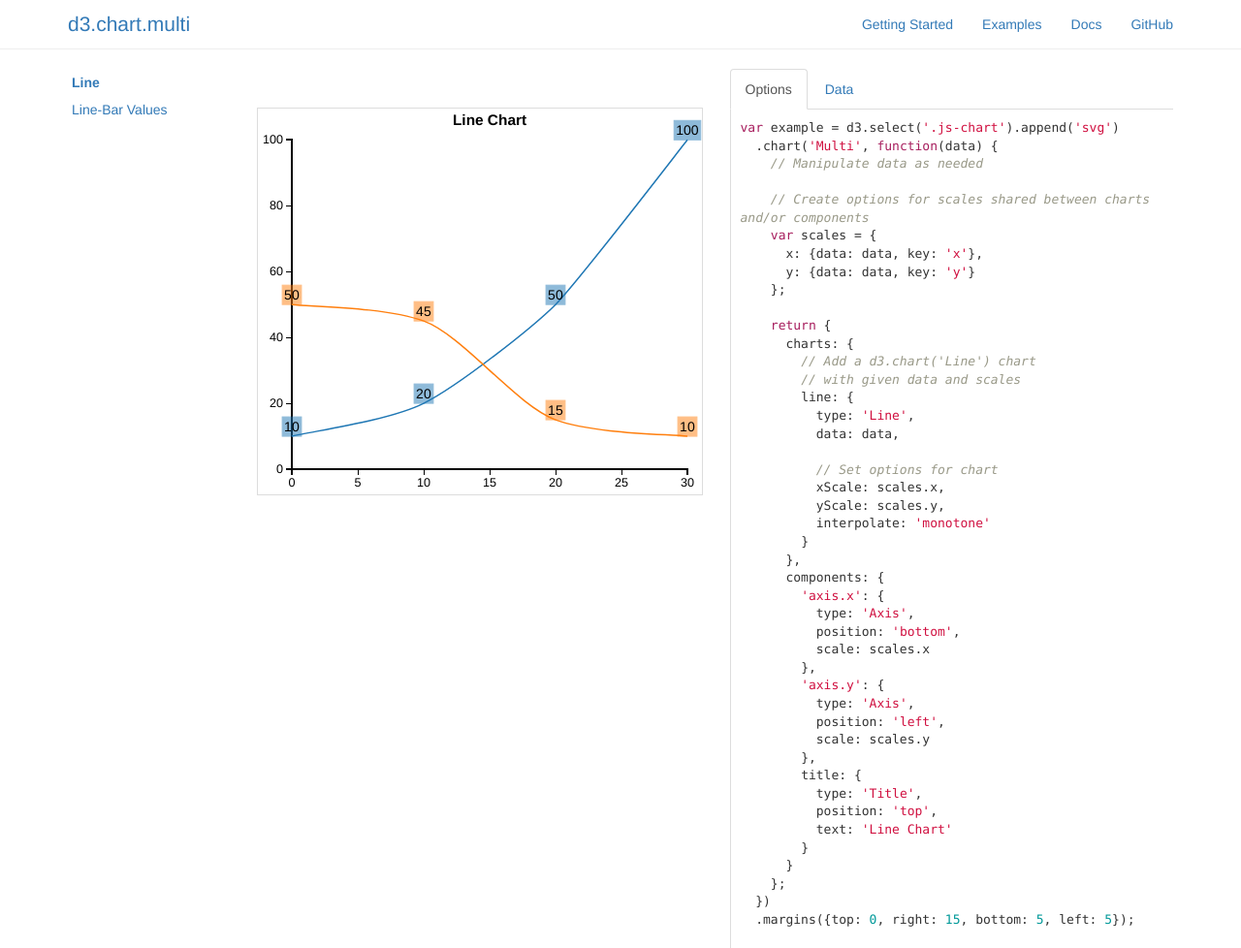
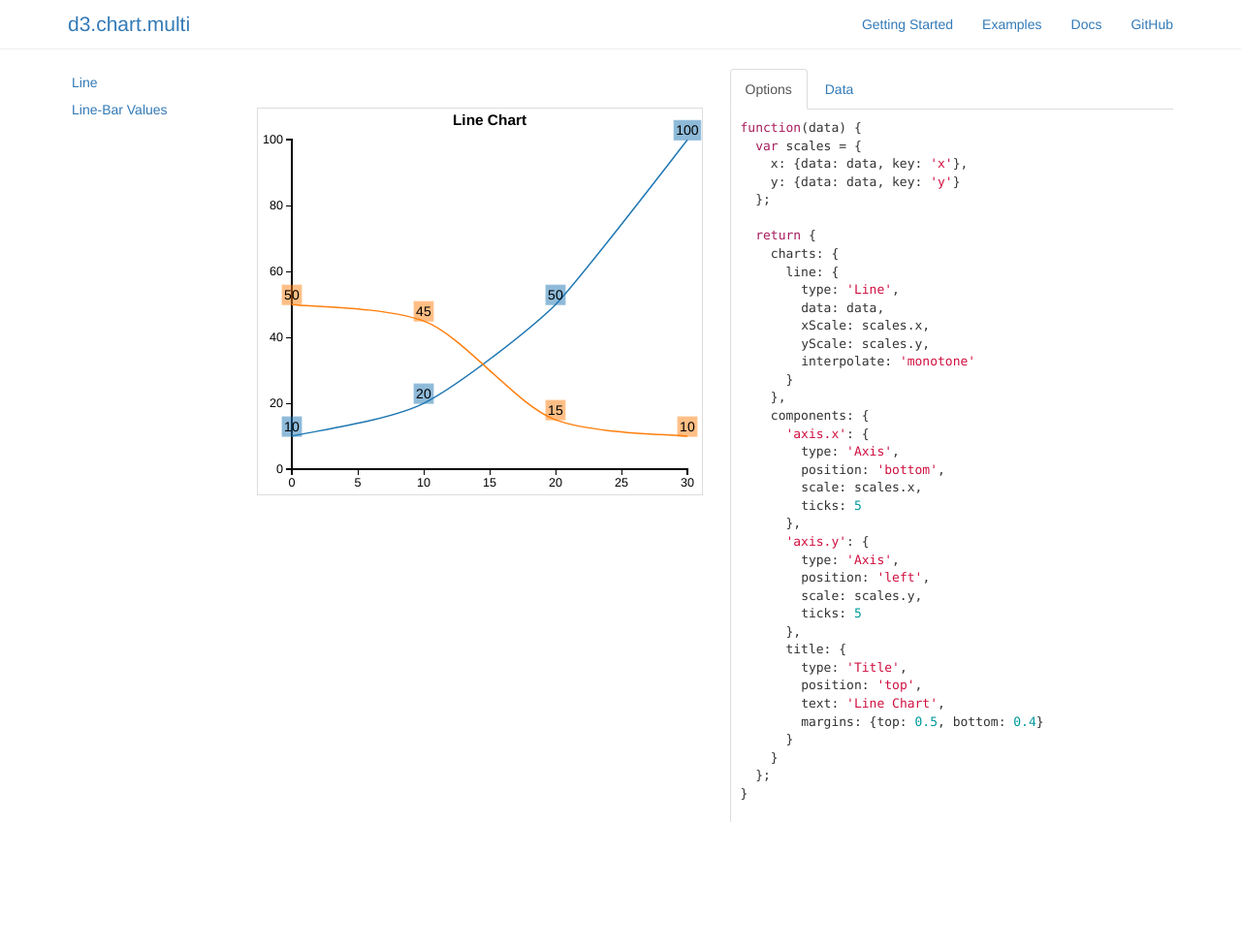
Before and after one commit to CSNW/d3.compose, a Jekyll site: the page built from examples/index.html, in a window 1280 px wide. Shown: the whole page at 97% size. Built offline with Jekyll 4.4.1, drawn with Linux system fonts in a browser that asks for light colours; Markdown is read by kramdown in place of the engine named in the settings; after the commit the page ends 900 px from its top, so only the background shows below that.

Commit message:
Move examples to pure js

```diff
--- a/_includes/example-line-bar-values.html
+++ /dev/null
@@ -1,55 +0,0 @@
-<script type="text/html" id="example-line-bar-values">
-<pre><code class="js">var example = d3.select('.js-chart').append('svg')
-  .chart('Multi', function(data) {
-    var input = data.input;
-    var results = data.results;
-    var scales = {
-      x: {type: 'ordinal', data: input, key: 'x'},
-      y: {data: input, key: 'y'},
-      y2: {data: results, key: 'y', domain: [0, 100]}
-    };
-
-    return d3.chart.xy({
-      charts: {
-        input: {
-          type: 'LineValues',
-          data: input,
-          xScale: scales.x,
-          yScale: scales.y
-        },
-        results: {
-          type: 'Bars',
-          data: results,
-          xScale: scales.x,
-          yScale: scales.y2
-        }
-      },
-      axes: {
-        x: {type: 'AxisValues', position: 'bottom', scale: scales.x},
-        y: {position: 'left', scale: scales.y, title: 'Input'},
-        y2: {position: 'right', scale: scales.y2, title: 'Results'}
-      },
-      title: 'Input vs. Output'
-    });
-  });
-</code></pre>
-<pre><code class="js">{
-  input: [
-    {
-      key: 'input',
-      values: [{x: 'a', y: 100}, {x: 'b', y: 200}, {x: 'c', y: 300}]
-    }
-  ],
-  results: [
-    {
-      key: 'run-1',
-      values: [{x: 'a', y: 10}, {x: 'b', y: 30}, {x: 'c', y: 20}]
-    },
-    {
-      key: 'run-2',
-      values: [{x: 'a', y: 15}, {x: 'b', y: 25}, {x: 'c', y: 20}]
-    }
-  ]
-};
-</code></pre>
-</script>
--- a/_includes/example-line.html
+++ /dev/null
@@ -1,60 +0,0 @@
-<script type="text/html" id="example-line">
-<div class="highlight"><pre><code class="js">var example = d3.select('.js-chart').append('svg')
-  .chart('Multi', function(data) {
-    // Manipulate data as needed
-
-    // Create options for scales shared between charts and/or components
-    var scales = {
-      x: {data: data, key: 'x'},
-      y: {data: data, key: 'y'}
-    };
-
-    return {
-      charts: {
-        // Add a d3.chart('Line') chart
-        // with given data and scales
-        line: {
-          type: 'Line',
-          data: data,
-
-          // Set options for chart
-          xScale: scales.x,
-          yScale: scales.y,
-          interpolate: 'monotone'
-        }
-      },
-      components: {
-        'axis.x': {
-          type: 'Axis',
-          position: 'bottom',
-          scale: scales.x
-        },
-        'axis.y': {
-          type: 'Axis',
-          position: 'left',
-          scale: scales.y
-        },
-        title: {
-          type: 'Title',
-          position: 'top',
-          text: 'Line Chart'
-        }
-      }
-    };
-  })
-  .margins({top: 0, right: 15, bottom: 5, left: 5});
-</code></pre></div>
-<div class="highlight"><pre><code class="js">[
-  {
-    key: 'a', values: [
-      {x: 0, y: 10}, {x: 10, y: 20}, {x: 20, y: 50}, {x: 30, y: 100}
-    ]
-  },
-  {
-    key: 'b', values: [
-      {x: 0, y: 50}, {x: 10, y: 45}, {x: 20, y: 15}, {x: 30, y: 10}
-    ]
-  }
-]
-</pre></div>
-</script>
--- a/examples/index.html
+++ b/examples/index.html
@@ -34,6 +34,3 @@ scripts: |
     </div>
   </section>
 </div>
-
-{% include example-line.html %}
-{% include example-line-bar-values.html %}
--- a/js/examples.js
+++ b/js/examples.js
@@ -3,10 +3,11 @@
 var helpers = d3.chart.helpers;
 var mixins = d3.chart.mixins;
 
-  var examples = {
-    line: {
-      id: 'line',
-      options: function(data) {
+var examples = {};
+
+// Line
+examples.line = {};
+examples.line.options = function(data) {
   var scales = {
     x: {data: data, key: 'x'},
     y: {data: data, key: 'y'}
@@ -14,16 +15,37 @@
 
   return {
     charts: {
-            line: {type: 'Line', data: data, xScale: scales.x, yScale: scales.y, interpolate: 'monotone'}
+      line: {
+        type: 'Line',
+        data: data,
+        xScale: scales.x,
+        yScale: scales.y,
+        interpolate: 'monotone'
+      }
     },
     components: {
-            'axis.x': {type: 'Axis', position: 'bottom', scale: scales.x, ticks: 5},
-            'axis.y': {type: 'Axis', position: 'left', scale: scales.y, ticks: 5},
-            title: {type: 'Title', position: 'top', text: 'Line Chart', margins: {top: 0.5, bottom: 0.4}}
+      'axis.x': {
+        type: 'Axis',
+        position: 'bottom',
+        scale: scales.x,
+        ticks: 5
+      },
+      'axis.y': {
+        type: 'Axis',
+        position: 'left',
+        scale: scales.y,
+        ticks: 5
+      },
+      title: {
+        type: 'Title',
+        position: 'top',
+        text: 'Line Chart',
+        margins: {top: 0.5, bottom: 0.4}
+      }
     }
   };
-      },
-      data: [
+};
+examples.line.data = [
   {
     key: 'a', values: [
       {x: 0, y: 10}, {x: 10, y: 20}, {x: 20, y: 50}, {x: 30, y: 100}
@@ -34,11 +56,11 @@
       {x: 0, y: 50}, {x: 10, y: 45}, {x: 20, y: 15}, {x: 30, y: 10}
     ]
   }
-      ]
-    },
-    'line-bar-values': {
-      id: 'line-bar-values',
-      options: function(data) {
+];
+
+// Line-Bar Values
+examples['line-bar-values'] = {};
+examples['line-bar-values'].options = function(data) {
   var input = data.input;
   var results = data.results;
   var scales = {
@@ -49,18 +71,43 @@
 
   return d3.chart.xy({
     charts: {
-            input: {type: 'LineValues', data: input, xScale: scales.x, yScale: scales.y},
-            results: {type: 'Bars', data: results, xScale: scales.x, yScale: scales.y2}
+      input: {
+        type: 'LineValues',
+        data: input,
+        xScale: scales.x,
+        yScale: scales.y
+      },
+      results: {
+        type: 'Bars',
+        data: results,
+        xScale: scales.x,
+        yScale: scales.y2
+      }
     },
     axes: {
-            x: {type: 'AxisValues', position: 'bottom', scale: scales.x},
-            y: {position: 'left', scale: scales.y, title: 'Input'},
-            y2: {position: 'right', scale: scales.y2, title: 'Results'}
+      x: {
+        type: 'AxisValues',
+        position: 'bottom',
+        scale: scales.x
       },
-          title: {text: 'Input vs. Output', margins: {top: 0.5, bottom: 0.5}}
+      y: {
+        position: 'left',
+        scale: scales.y,
+        title: 'Input'
+      },
+      y2: {
+        position: 'right',
+        scale: scales.y2,
+        title: 'Results'
+      }
+    },
+    title: {
+      text: 'Input vs. Output',
+      margins: {top: 0.5, bottom: 0.5}
+    }
   });
-      },
-      data: {
+};
+examples['line-bar-values'].data = {
   input: [
     {
       key: 'input',
@@ -77,8 +124,6 @@
       values: [{x: 'a', y: 15}, {x: 'b', y: 25}, {x: 'c', y: 20}]
     }
   ]
-      }
-    }
 };
 
 /**
@@ -102,7 +147,7 @@
 
     if (example) {
       app.state.set({
-          active: example.id,
+        active: id,
         example: example,
         options: example.options,
         data: example.data
@@ -131,13 +176,19 @@
     this.listenTo(this.model, 'change', this.render);
   },
   render: function() {
-      var html = $($('#example-' + this.model.get('example').id).html());
+    var options_element = this.$('.js-options');
+    var data_element = this.$('.js-data');
 
-      this.$('.js-options').html(html[0] || '');
-      this.$('.js-data').html(html[2] || '');
+    try {
+      var options_html = '<pre><code class="js">' + this.model.get('options').toString() + '</code></pre>';
+      var data_html = '<pre><code class="js">' + JSON.stringify(this.model.get('data'), null, 2) + '</code></pre>';
 
-      hljs.highlightBlock(this.$('.js-options')[0]);
-      hljs.highlightBlock(this.$('.js-data')[0]);
+      options_element.html(options_html || '');
+      data_element.html(data_html || '');
+
+      hljs.highlightBlock(options_element[0]);
+      hljs.highlightBlock(data_element[0]);
+    } catch (ex) {}
   }
 });
 
```
Lines whose indentation alone changed are shown as unchanged.
